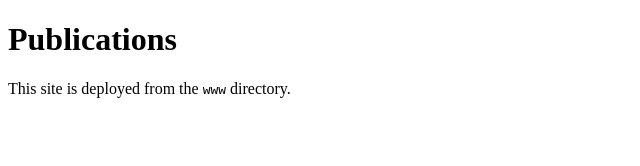
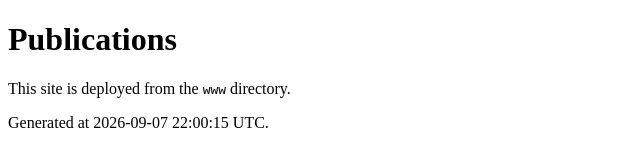
Before and after one commit to ceico-cz/publications, a plain HTML site: page www/index.html in a window 1280 px wide. Shown: the whole page, without its empty margins (0-640 px from the left). Drawn offline with Linux system fonts and the light colour scheme.

Commit message:
Show generation timestamp on homepage

```diff
--- a/www/index.html
+++ b/www/index.html
@@ -9,6 +9,10 @@
     <main>
       <h1>Publications</h1>
       <p>This site is deployed from the <code>www</code> directory.</p>
+      <p>
+        Generated at
+        <time datetime="2026-09-07T22:00:15Z">2026-09-07 22:00:15 UTC</time>.
+      </p>
     </main>
   </body>
 </html>
```
